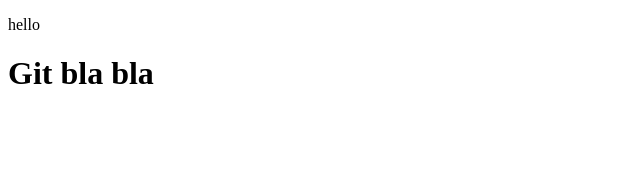
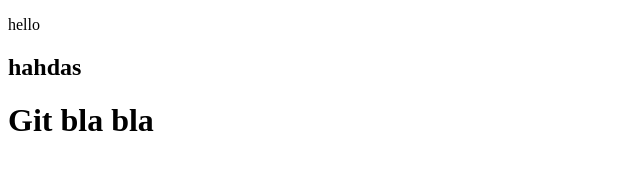
Before and after one commit to Svampurinn/git-test, a plain HTML site: page index.html in a window 1280 px wide. Shown: the whole page, without its empty margins (0-640 px from the left). Drawn offline with Linux system fonts and the light colour scheme.

Commit message:
commit 2

```diff
--- a/index.html
+++ b/index.html
@@ -9,6 +9,7 @@
   <body>
     <div id="git">
       <p>hello</p>
+      <h2>hahdas</h2>
       <h1>Git bla bla</h1>
     </div>
     <script src="main.js"></script>
```
